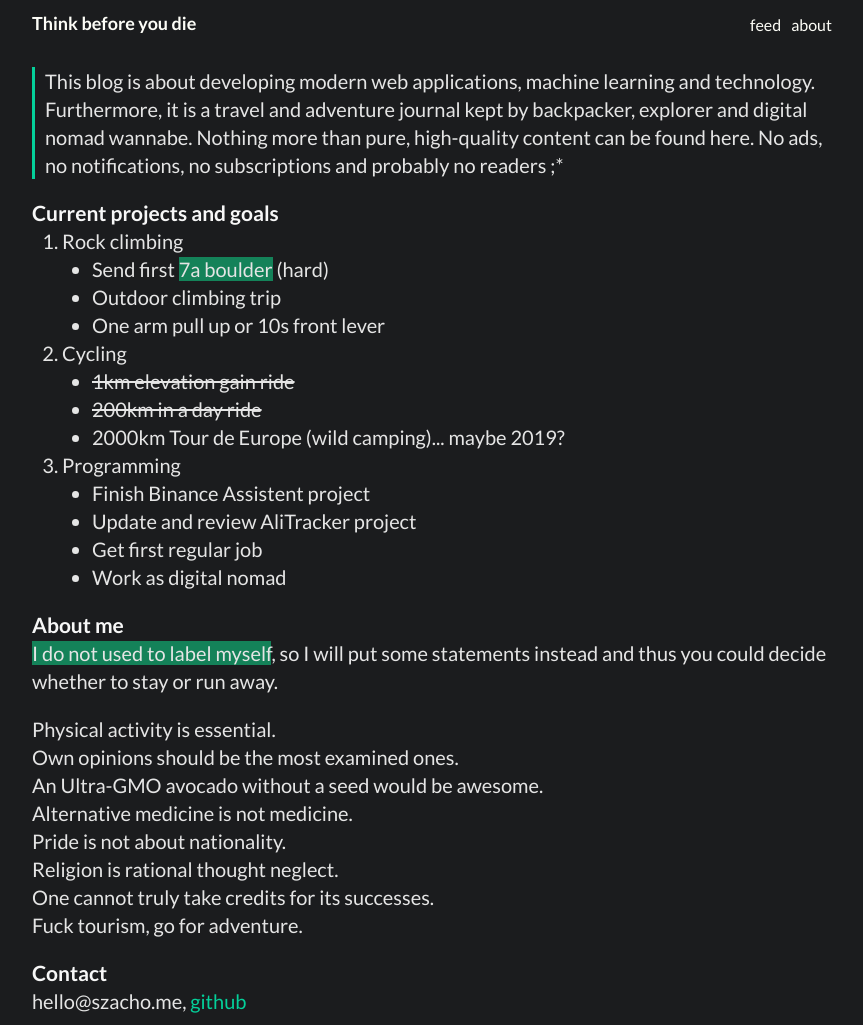
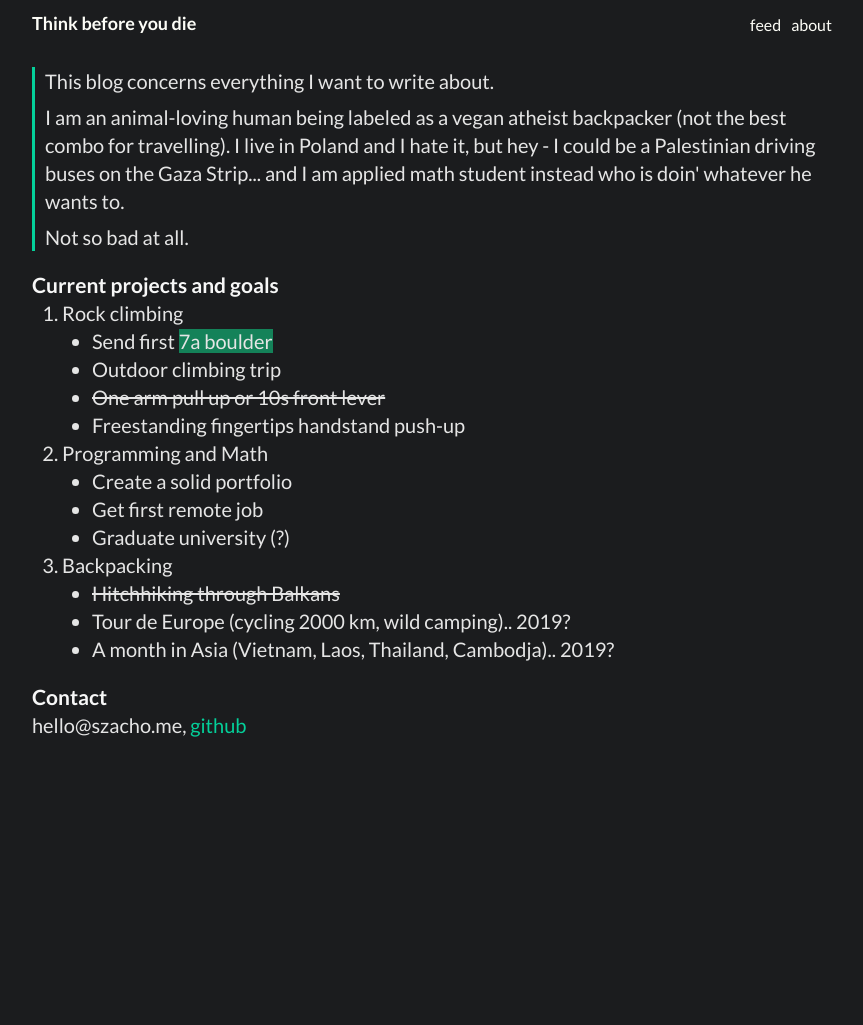
Before and after one commit to szacho/szacho.me, a Jekyll site: the page built from _pages/about.html, in a window 1280 px wide. Shown: the whole page, without its empty margins (208-1071 px from the left). Built offline with Jekyll 4.4.1, drawn with Linux system fonts in a browser that asks for light colours; after the commit the page ends 900 px from its top, so only the background shows below that.

Commit message:
Update about page

```diff
--- a/_config.yml
+++ b/_config.yml
@@ -15,8 +15,7 @@
 # in the templates via {{ site.myvariable }}.
 title: Think before you die
 description: >
-  This blog is about developing modern web applications, machine learning and technology.
-  Furthermore, it is a travel and adventure journal kept by backpacker, explorer and digital nomad wannabe.
+  This blog concerns everything I want to write about.
 baseurl: ""
 url: https://szacho.me
 lang: en
--- a/_pages/about.html
+++ b/_pages/about.html
@@ -7,10 +7,12 @@ permalink: /about/
 
   <div class="about--intro">
     <p>
-      This blog is about developing modern web applications, machine learning and technology.
-      Furthermore, it is a travel and adventure journal kept by backpacker, explorer and digital nomad wannabe.
-      Nothing more than pure, high-quality content can be found here.
-      No ads, no notifications, no subscriptions and probably no readers ;*
+      <span>This blog concerns everything I want to write about.</span>
+
+      <span>I am an animal-loving human being labeled as a vegan atheist backpacker (not the best combo for travelling). I live in Poland and I hate it,
+      but hey - I could be a Palestinian driving buses on the Gaza Strip... and I am applied math student instead who is doin' whatever he wants to.</span>
+
+      <span>Not so bad at all.</span>
     </p>
   </div>
 
@@ -20,46 +22,29 @@ permalink: /about/
         <li>
           Rock climbing
           <ul>
-          <li>Send first <span class="l-highlight">7a boulder</span> (hard)</li>
+            <li>Send first <span class="l-highlight">7a boulder</span></li>
             <li>Outdoor climbing trip</li>
-          <li>One arm pull up or 10s front lever</li>
+            <li class="l-checked">One arm pull up or 10s front lever</li>
+            <li>Freestanding fingertips handstand push-up</li>
           </ul>
         </li>
         <li>
-        Cycling
+          Programming and Math
           <ul>
-          <li class="l-checked">1km elevation gain ride</li>
-          <li class="l-checked">200km in a day ride</li>
-          <li>2000km Tour de Europe (wild camping)... maybe 2019?</li>
+            <li>Create a solid portfolio</li>
+            <li>Get first remote job</li>
+            <li>Graduate university (?)</li>
           </ul>
         </li>
         <li>
-        Programming
+          Backpacking
           <ul>
-          <li>Finish Binance Assistent project</li>
-          <li>Update and review AliTracker project</li>
-          <li>Get first regular job</li>
-          <li>Work as digital nomad</li>
+            <li class="l-checked">Hitchhiking through Balkans</li>
+            <li>Tour de Europe (cycling 2000 km, wild camping).. 2019?</li>
+            <li>A month in Asia (Vietnam, Laos, Thailand, Cambodja).. 2019?</li>
           </ul>
         </li>
       </ol>
-  </div>
-
-  <div>
-    <h1 class="about--header">About me</h1>
-    <p>
-      <span class="l-highlight">I do not used to label myself</span>, so I will put some statements instead and thus you could decide whether to stay or run away.
-    </p>
-    <ul class="about--statements">
-      <li>Physical activity is essential.</li>
-      <li>Own opinions should be the most examined ones.</li>
-      <li>An Ultra-GMO avocado without a seed would be awesome.</li>
-      <li>Alternative medicine is not medicine.</li>
-      <li>Pride is not about nationality.</li>
-      <li>Religion is rational thought neglect.</li>
-      <li>One cannot truly take credits for its successes.</li>
-      <li>Fuck tourism, go for adventure.</li>
-    </ul>
     </div>
 
   <div>
--- a/_sass/modules/_about.sass
+++ b/_sass/modules/_about.sass
@@ -5,8 +5,9 @@
     padding-left: 0.5em
     border-left: 3.5px solid $c-highlight-2
     margin-bottom: 20px
-  &--statements
-    margin: 20px 0
+    span:not(:last-child)
+      margin-bottom: .4em
+      display: block
   &--header
     font-size: 2.1rem
     font-weight: 700
```
Also changed, not shown: _posts/2018-08-31-hitchhiking-through-balkans.md (renamed from _posts/2018-08-31-amazing-photos-balkans.md, +32 -1 lines). Lines whose indentation alone changed are shown as unchanged.
